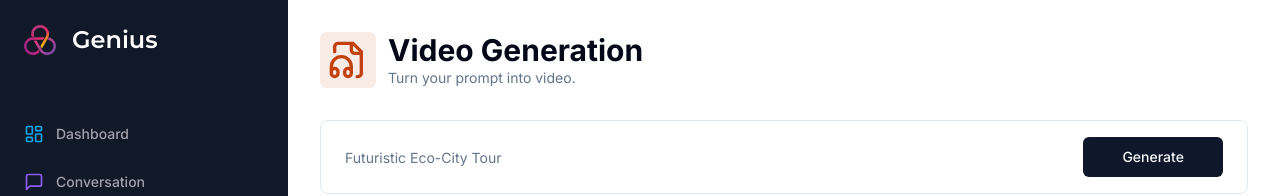
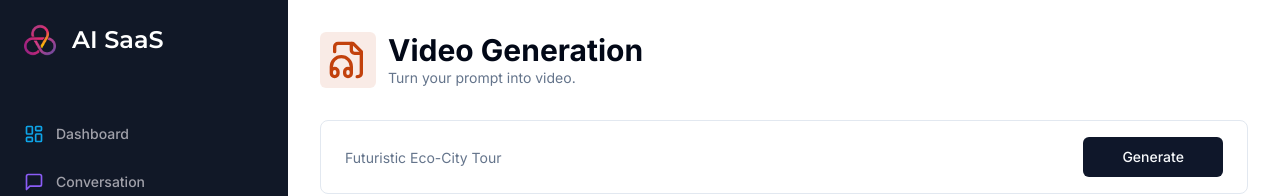
Before and after one commit to Utsavrawar27/AI-SaaS-Tool-Gateway, a Next.js app: page /video in a window 1280 px wide. Shown: the top 196 px of the page. Built offline with nearby package versions, Linux system fonts and the light colour scheme.

Commit message:
typo fix. proj name
placeholder for proj or team name

```diff
--- a/components/loader.tsx
+++ b/components/loader.tsx
@@ -11,7 +11,7 @@ export const Loader = () => {
         />
       </div>
       <p className="text-sm text-muted-foreground">
-        Genius is thinking...
+        AI SaaS is thinking...
       </p>
     </div>
   );
--- a/components/sidebar.tsx
+++ b/components/sidebar.tsx
@@ -81,7 +81,7 @@ const Sidebar = () => {
                     </div>
                     <h1 className={cn("text-2xl font-bold",
                     montserrat.className)}>
-                        Genius
+                        AI SaaS
                     </h1>
                 </Link>
                 <div className="space-y-1">
```
